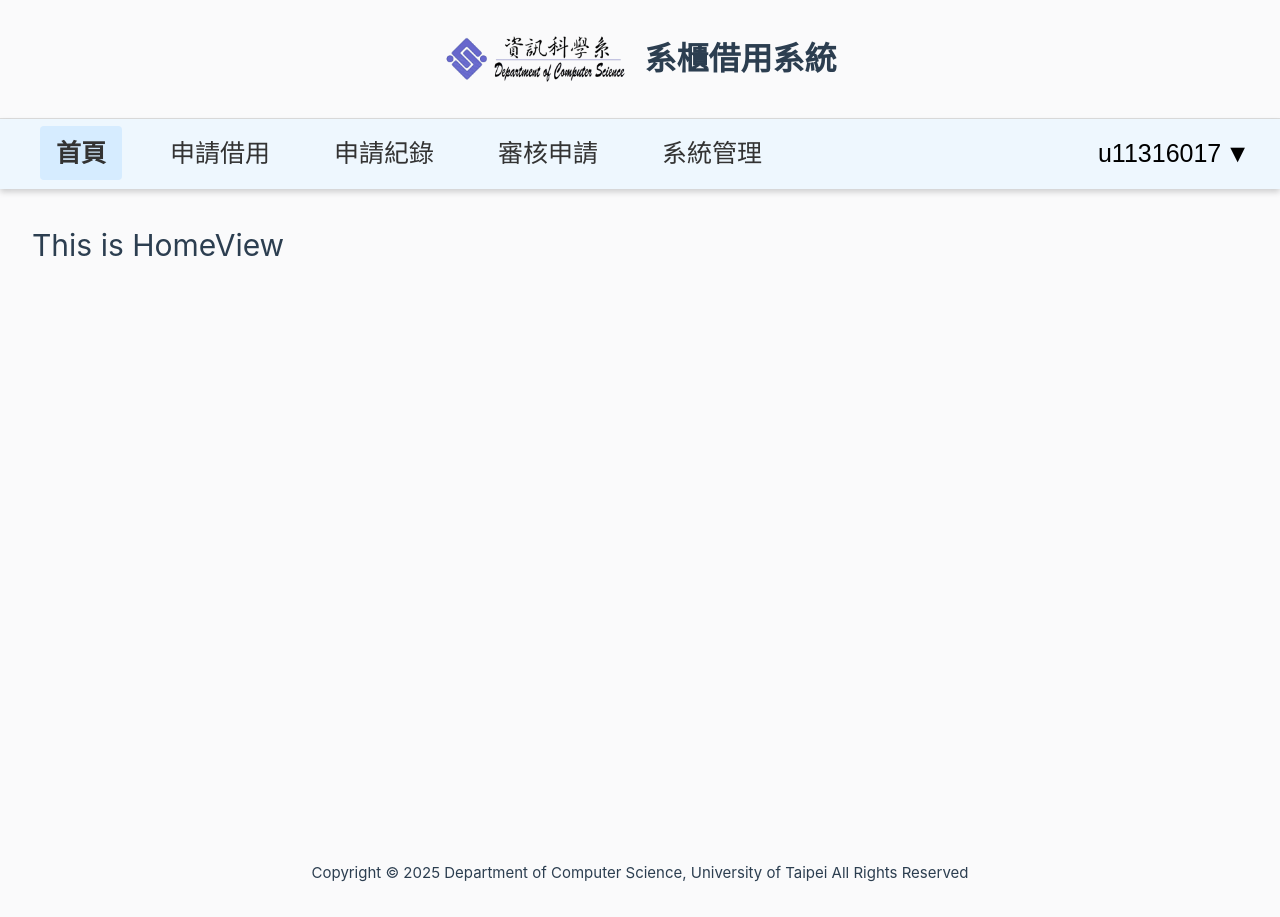
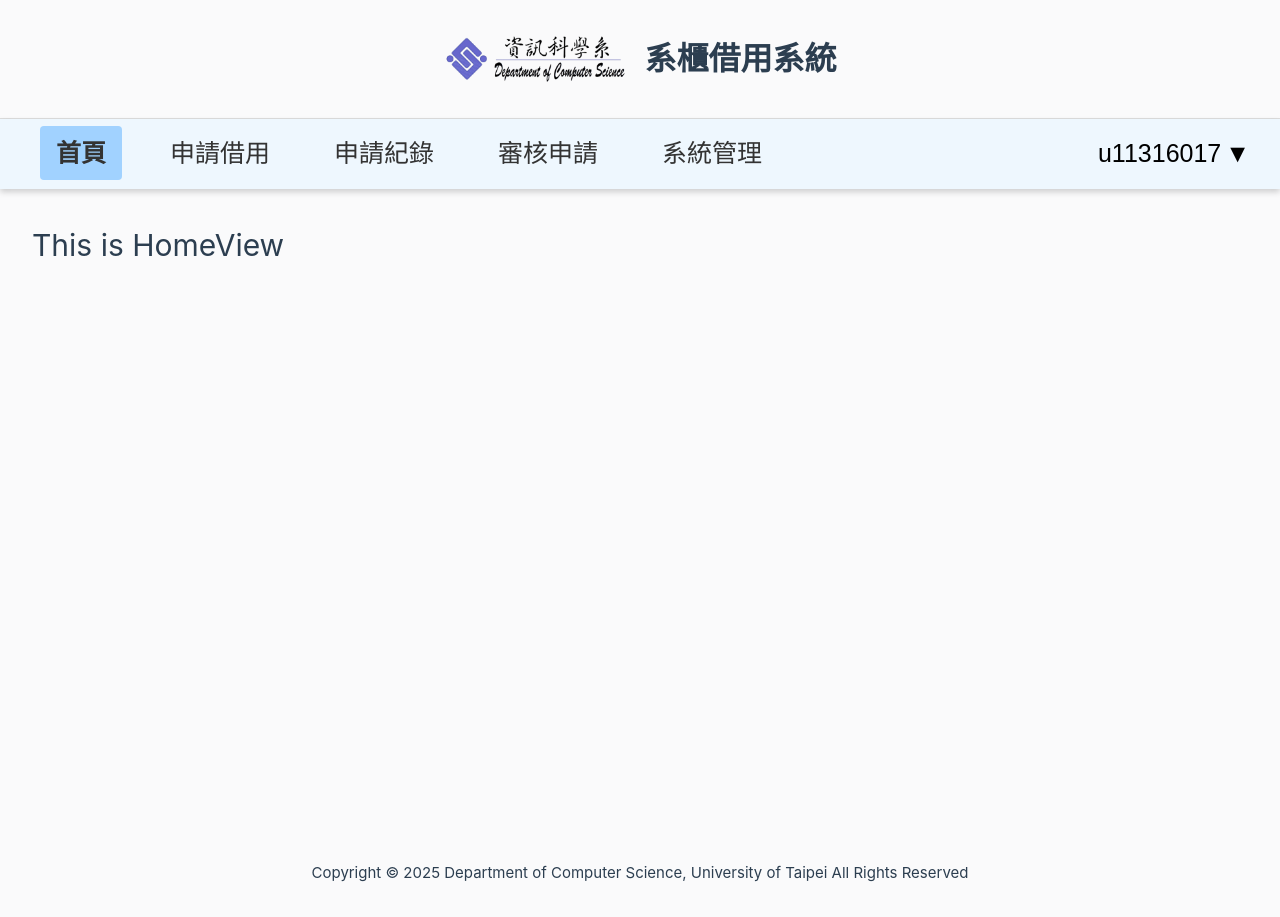
Before and after one commit to UTCS-G505/Locker-borrow-system-Frontend, a Vue app: page / in a window 1280 px wide. Built offline with nearby package versions, Linux system fonts and the light colour scheme.

Commit message:
fix: 加深電腦版按鈕hover變色
顏色加深

```diff
--- a/src/components/AppNavBar.vue
+++ b/src/components/AppNavBar.vue
@@ -173,12 +173,12 @@ onBeforeUnmount(() => {
 }
 
 .nav-links a.router-link-exact-active {
-  background-color: #d6ecff;
+  background-color: #a1d2ff ;
   font-weight: bold;
 }
 
 .nav-links a:hover {
-  background-color: #e6f3ff;
+  background-color: #a1d2ff;
 }
 
 /* 使用者下拉選單 */
```
